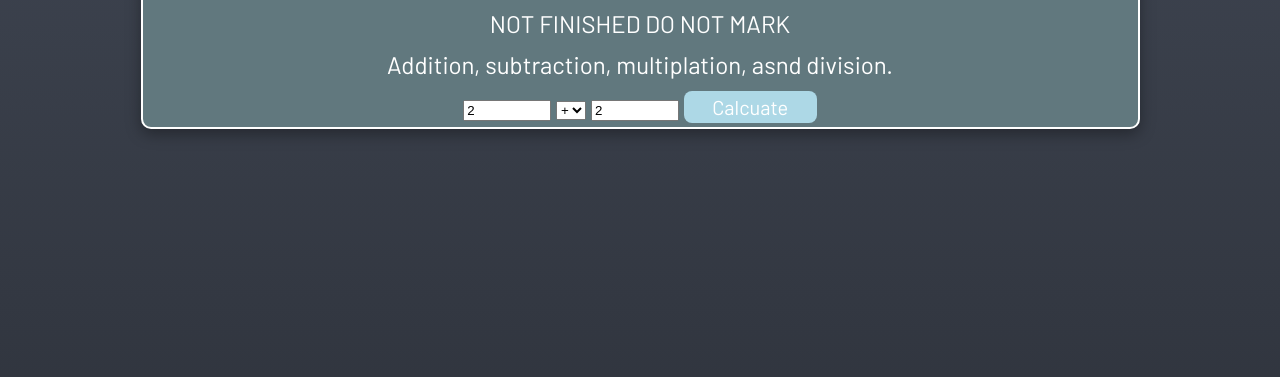
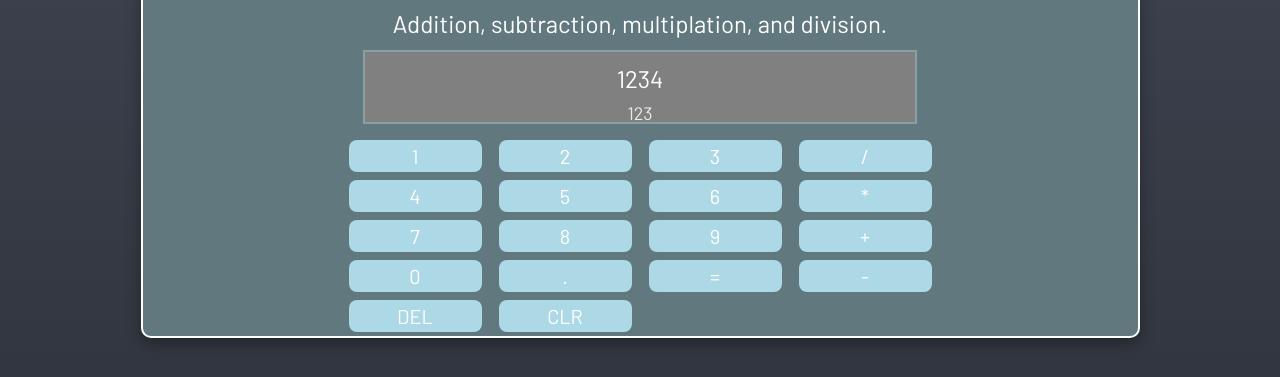
Before and after one commit to Y1rd/gamedevmess, a plain HTML site: page public/javascriptcalc.html in a window 1280 px wide. Shown: the part 99-476 px from the top of the page. Drawn offline with Linux system fonts and the light colour scheme.

Commit message:
calculator now actually works

```diff
--- a/public/javascriptcalc.html
+++ b/public/javascriptcalc.html
@@ -11,31 +11,66 @@
         <div class="boxcontent">
             <h1>Simple Calculator!</h1>
             <div class="boxcontentsmall">
-                <p>NOT FINISHED DO NOT MARK</p>
-                <p>Addition, subtraction, multiplation, asnd division.</p>
-                <input id="num1" class="textboxsmall" type="text" value="2">
-                <select id="symbol">
-                    <option>+</option>
-                    <option>-</option>
-                    <option>*</option>
-                    <option>/</option>
-                </select>
-                <input id="num2" class="textboxsmall" type="text" value="2">
-                <a role="button" class="button" onclick="calcNum()">Calcuate</a>
+                <p>Addition, subtraction, multiplation, and division.</p>
+                <div id="calcoutput">
+                    <p id="currentoutput">1234</p>
+                    <p id="lastoutput">123</p>
+                </div>
+                <div id="calcgrid">
+                    <a role="button" class="button" onclick="updateDisplay('1')">1</a>
+                    <a role="button" class="button" onclick="updateDisplay('2')">2</a>
+                    <a role="button" class="button" onclick="updateDisplay('3')">3</a>
+                    <a role="button" class="button" onclick="updateDisplay('/')">/</a>
+                    <a role="button" class="button" onclick="updateDisplay('4')">4</a>
+                    <a role="button" class="button" onclick="updateDisplay('5')">5</a>
+                    <a role="button" class="button" onclick="updateDisplay('6')">6</a>
+                    <a role="button" class="button" onclick="updateDisplay('*')">*</a>
+                    <a role="button" class="button" onclick="updateDisplay('7')">7</a>
+                    <a role="button" class="button" onclick="updateDisplay('8')">8</a>
+                    <a role="button" class="button" onclick="updateDisplay('9')">9</a>
+                    <a role="button" class="button" onclick="updateDisplay('+')">+</a>
+                    <a role="button" class="button" onclick="updateDisplay('0')">0</a>
+                    <a role="button" class="button" onclick="updateDisplay('.')">.</a>
+                    <a role="button" class="button" onclick="calcInput()">=</a>
+                    <a role="button" class="button" onclick="updateDisplay('-')">-</a>
+                    <a role="button" class="button" onclick="removeDisplay()">DEL</a>
+                    <a role="button" class="button" onclick="clearDisplay()">CLR</a>
+                </div>
             </div>
         </div>
     </div>
     <script>
-        // Caluclate function based on input
-        function calcNum() {
-            // Varibles
-            const number1 = parseFloat(document.getElementById("num1").value);
-            const number2 = parseFloat(document.getElementById("num2").value);
-            const symbol = document.getElementById("symbol").value
-            let results
+        // Varibles, we'll show at least one previous results
+        let expressionCurrent = '';
+        let expressionLast = '';
+        const numberCurrent = document.getElementById('currentoutput')
+        const numberLast = document.getElementById('lastoutput')
 
-            // Unfinished
-            alert(number1 + " and " + number2)
+        // Clears all the text on the display if the CLR button is pressed
+        function clearDisplay() {
+            expressionCurrent = '';
+            expressionLast = '';
+            numberCurrent.textContent = '';
+            numberLast.textContent = '';
+        }
+        // And just to remove one number or operator
+        function removeDisplay() {
+            expressionCurrent = expressionCurrent.slice(0, -1);
+            numberCurrent.textContent = expressionCurrent;
+        }
+
+        // Function to update display when a button is pressed
+        function updateDisplay(value) {
+            expressionCurrent += value;
+            numberCurrent.textContent = expressionCurrent
+        }
+
+        // Actually do calculation and display it
+        function calcInput() {
+            expressionLast = expressionCurrent
+            expressionCurrent = eval(expressionCurrent)
+            numberLast.textContent = expressionLast
+            numberCurrent.textContent = expressionCurrent
         }
     </script>
 </body>
--- a/public/style.css
+++ b/public/style.css
@@ -142,3 +142,32 @@ table {
 .buttondescription {
     display: none;
 }
+
+/* Some styling for the calculator */
+#calcoutput {
+    display: inline-block;
+    margin: auto;
+    margin-bottom: 16px;
+    min-width: 550px;
+    height: 70px;
+    grid-column: 1 / -1;
+    align-content: center;
+    background-color: gray;
+    border: solid 2px #879fa5;
+}
+#currentoutput {
+    font-size: 24px;
+    margin-bottom: 0;
+}
+#lastoutput {
+    font-size: 18px;
+    color: #e9e9e9;
+    margin-bottom: 0;
+}
+
+#calcgrid {
+    display: grid;
+    justify-content: center;
+    align-items: center;
+    grid-template-columns: repeat(4, 150px);
+}
```
Also changed, not shown: public/index.html (+1 -1 lines).
